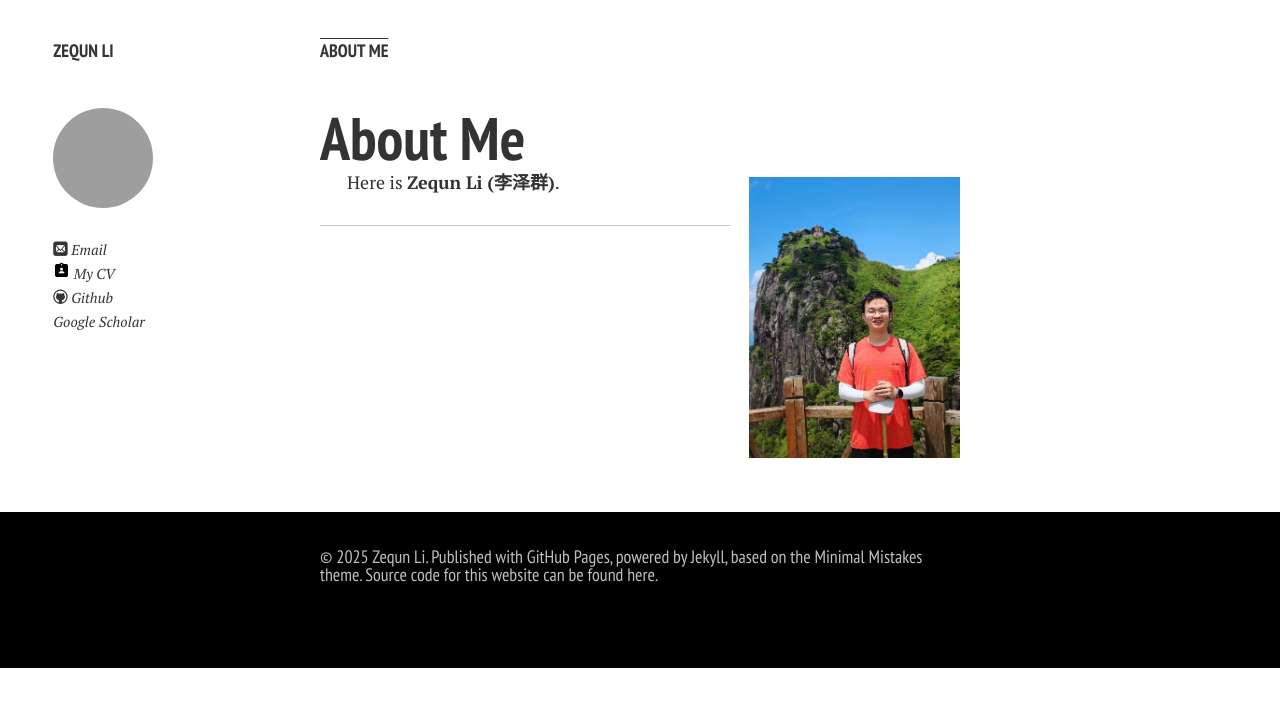
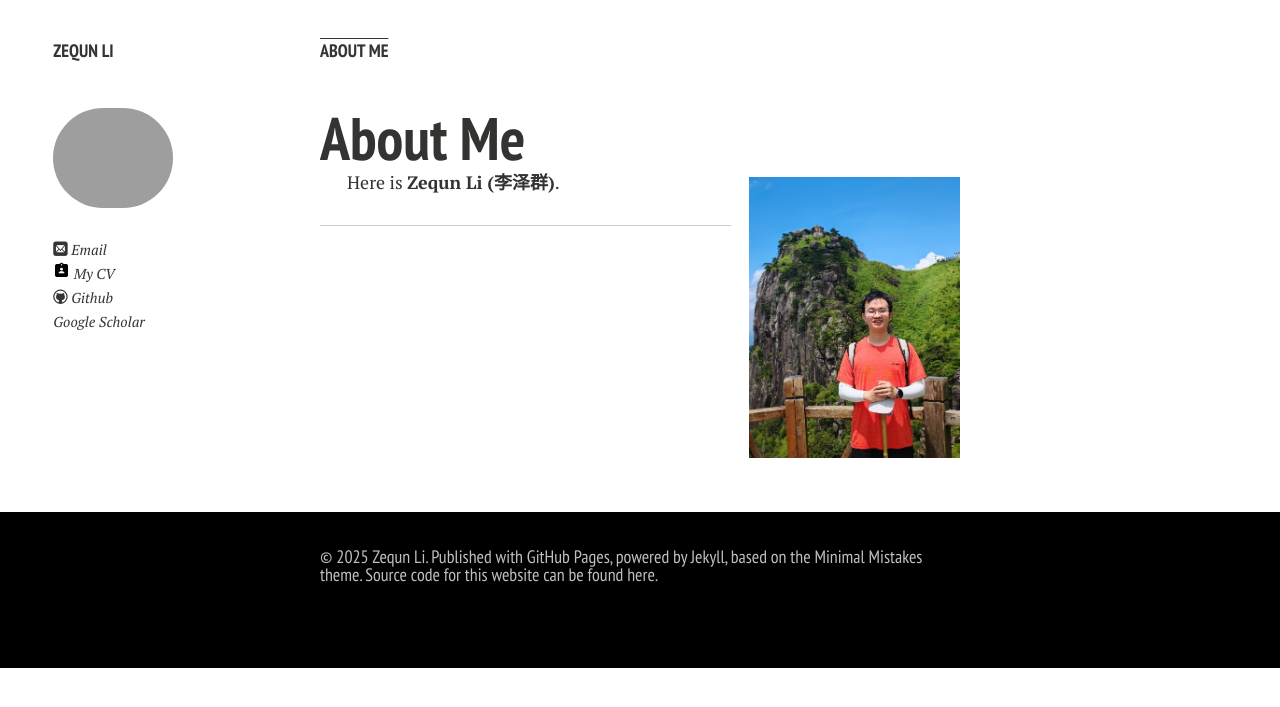
Before and after one commit to wisdomzq/wisdomzq.github.io, a Jekyll site: the page built from index.md, in a window 1280 px wide. Shown: the top 707 px of the page. Built offline with Jekyll 4.4.1, drawn with Linux system fonts in a browser that asks for light colours; nearby versions of some CDN libraries; comment, search, counter and statistics services are not loaded; a style sheet for code colours, icons or effects is not loaded; our own code applies the rules of GitHub Pages for plain Markdown files.

Commit message:
修改头像尺寸

```diff
--- a/_includes/author-bio.html
+++ b/_includes/author-bio.html
@@ -1,4 +1,4 @@
-<img src="{{ site.url }}/images/{{ site.owner.avatar }}" class="bio-photo" alt="{{ site.owner.name }} bio photo" width="100" height="100"></a>
+<img src="{{ site.url }}/images/{{ site.owner.avatar }}" class="bio-photo" alt="{{ site.owner.name }} bio photo" width="120" height="100"></a>
 
 <!-- <h4>{{ site.owner.name }}</h4> -->
 
```
